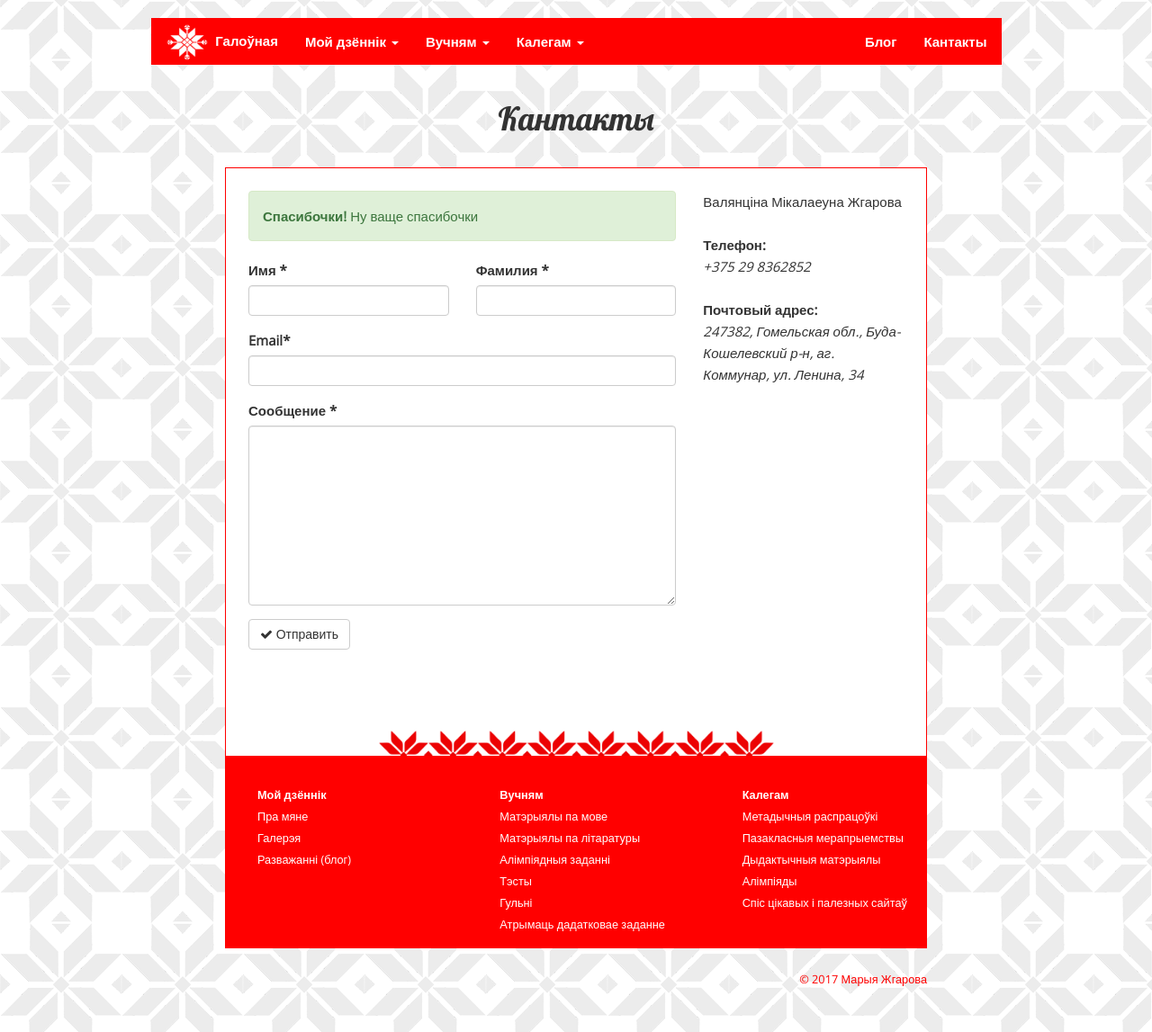
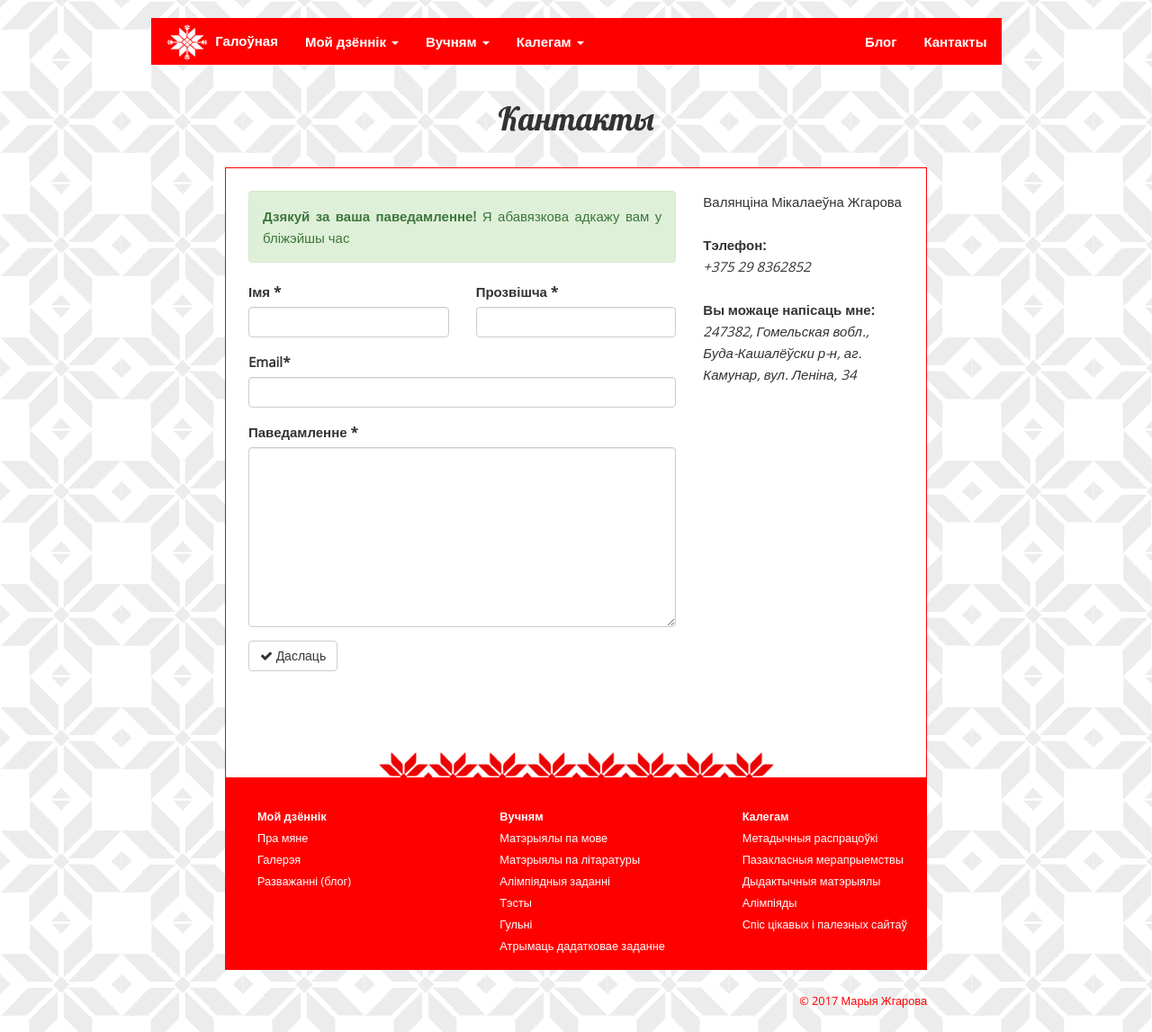
Before and after one commit to vzhgareva/vzhgareva.github.io, a Jekyll site: the page built from contacts_thanks.html, in a window 1280 px wide. Shown: the whole page at 90% size. Built offline with Jekyll 4.4.1, drawn with Linux system fonts in a browser that asks for light colours.

Commit message:
Update contact_form.html

```diff
--- a/_includes/contact_form.html
+++ b/_includes/contact_form.html
@@ -4,9 +4,9 @@
 		{% if include.success == "yes" %}
 		<div class="alert alert-success">
 			<strong>
-				Спасибочки!
+				Дзякуй за ваша паведамленне!
 			</strong>
-			Ну ваще спасибочки
+			Я абавязкова адкажу вам у бліжэйшы час
 		</div>
 		{% endif %}
 
@@ -16,14 +16,14 @@
 					<div class="col-md-6">
 						<div class="form-group ">
 							<label class="control-label" for="first_name">
-							Имя&nbsp;<span>*</span></label>
+							Імя&nbsp;<span>*</span></label>
 							<input class="form-control" id="first_name" name="first_name" value="" type="text" required>
 						</div>
 					</div>
 					<div class="col-md-6">
 						<div class="form-group ">
 							<label class="control-label" for="last_name">
-							Фамилия&nbsp;<span>*</span></label>
+							Прозвішча&nbsp;<span>*</span></label>
 							<input class="form-control" id="last_name" name="last_name" value="" type="text" required>
 						</div>
 					</div>
@@ -36,7 +36,7 @@
 
 				<div class="form-group ">
 					<label class="control-label" for="message">
-						Сообщение&nbsp;<span>*</span></label>
+						Паведамленне&nbsp;<span>*</span></label>
 					<textarea class="form-control" id="message" name="message" style="height: 200px;" required></textarea>
 				</div>
 			</div>
@@ -48,7 +48,7 @@
 			<div class="form-buttons">
 				<button type="submit" class="btn btn-default">
 					<i class="fa fa-check"></i>
-						Отправить
+						Даслаць
 				</button>
 			</div>
 		</form>
@@ -56,12 +56,12 @@
 	</div>
 	<div class="col-md-4 contacts">
 
-		Валянціна Мікалаеуна Жгарова
+		Валянціна Мікалаеўна Жгарова
 
 		<br/>
 		<br/>
 
-		<strong>Телефон:</strong>
+		<strong>Тэлефон:</strong>
 		<br/>
 		<i>
 			+375 29 8362852
@@ -70,11 +70,11 @@
 		<br/>
 		<br/>
 
-		<strong>Почтовый адрес:</strong>
+		<strong>Вы можаце напісаць мне:</strong>
 		<br/>
 
 		<i>
-			247382, Гомельская обл., Буда-Кошелевский р-н, аг. Коммунар, ул. Ленина, 34
+			247382, Гомельская вобл., Буда-Кашалёўски р-н, аг. Камунар, вул. Леніна, 34
 			<br/>
 			<script type="text/javascript" charset="utf-8" async src="https://api-maps.yandex.ru/services/constructor/1.0/js/?sid=Ccfgw6cCub2b5P161G1Q30UDPHgiigRa&amp;width=100%25&amp;height=240&amp;lang=ru_RU&amp;sourceType=constructor&amp;scroll=true"></script>
 		</i>
```
